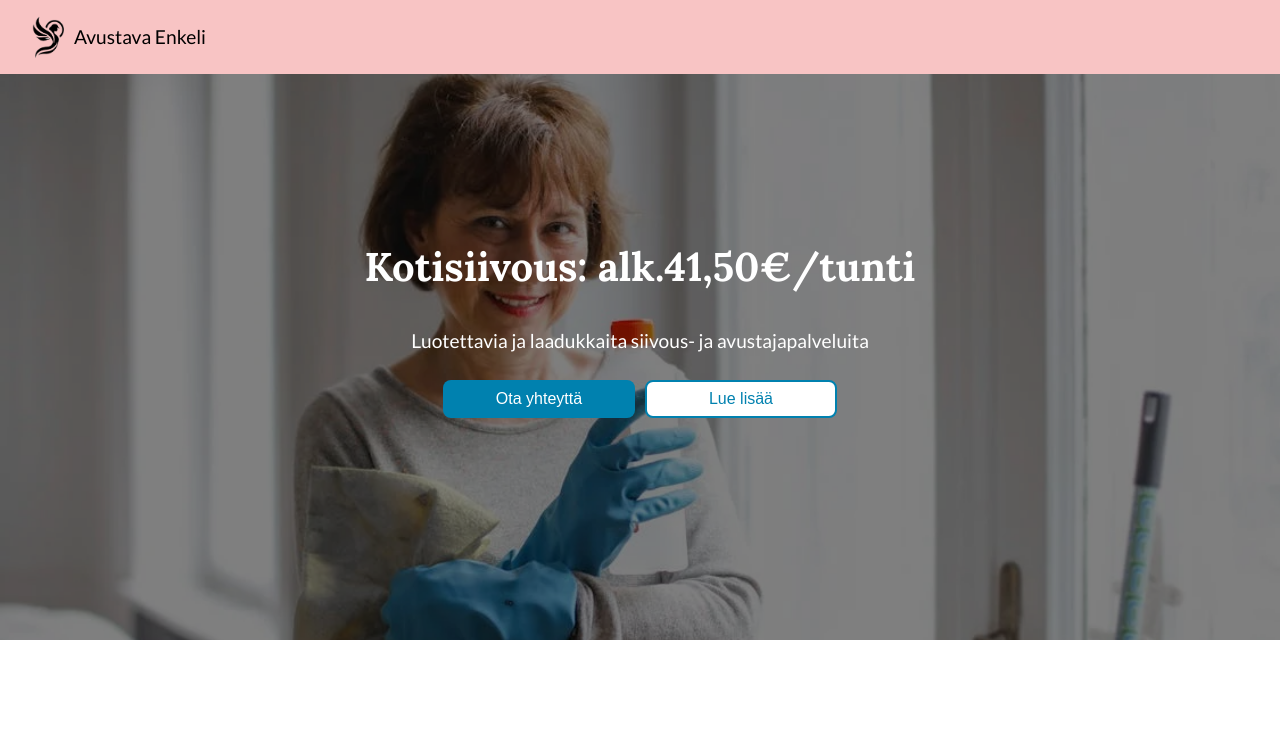
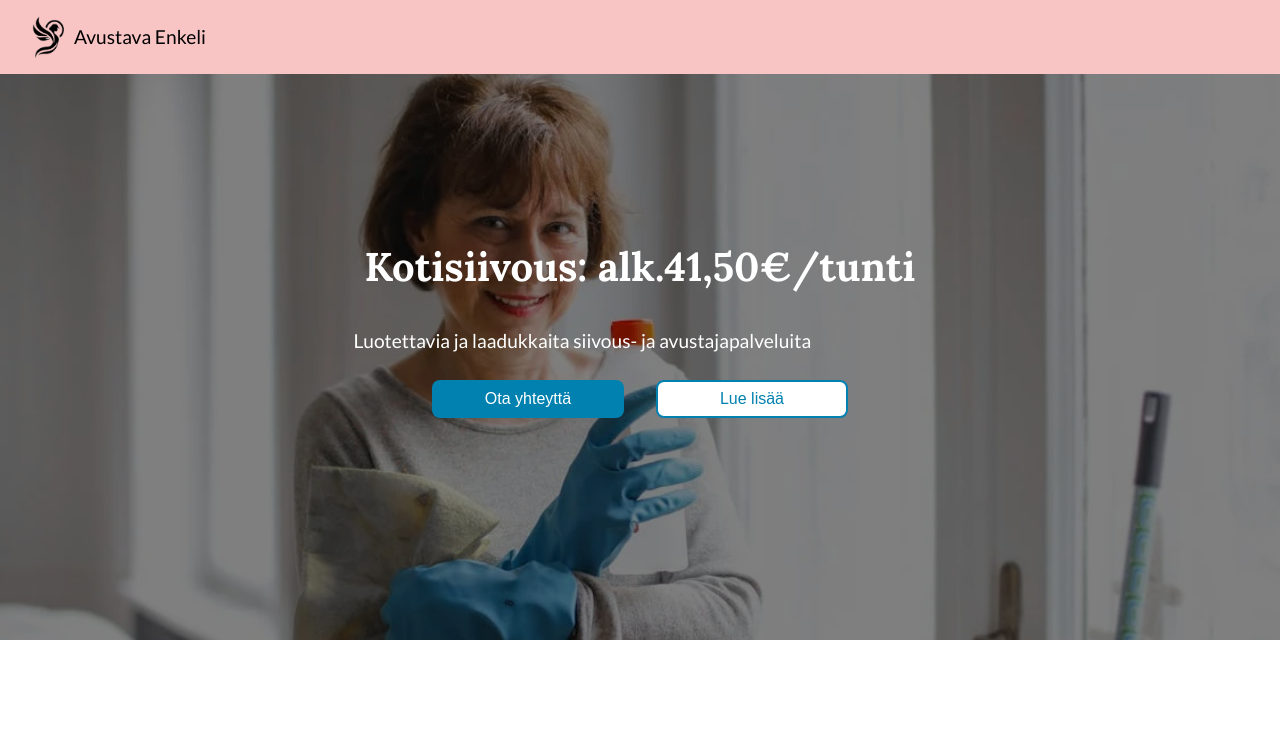
Before and after one commit to anyajegorova/avustava-enkeli, a React (Vite) app: page / in a window 1280 px wide. Shown: the top 734 px of the page. Built offline with nearby package versions, Linux system fonts and the light colour scheme.

Commit message:
reveal for hero section

```diff
--- a/src/ui/components/Hero.tsx
+++ b/src/ui/components/Hero.tsx
@@ -1,18 +1,23 @@
 import '../styles/Hero.css'
 import CustomButton from './CustomButton'
 import CleaningLady2 from '../../assets/images/cleaning-lady2.webp'
+import Reveal from '../../reveal_components/Reveal'
 
 const Hero = () => {
   return (
     <div className="hero-container" style={{ backgroundImage: `url(${CleaningLady2})` }}>
       <div className="hero-overlay">
         <div className="hero-text">
+
+          <Reveal>
             <h1>Kotisiivous: alk.41,50€/tunti</h1>
             <p>Luotettavia ja laadukkaita siivous- ja avustajapalveluita</p>
             <div className="hero-buttons">
               <CustomButton text="Ota yhteyttä" onClick={() => console.log('Clicked')} />
               <CustomButton text="Lue lisää" onClick={() => console.log('Clicked')} filled={false} />
             </div>
+          </Reveal>
+
         </div>
       </div>
     </div>
--- a/src/ui/styles/Hero.css
+++ b/src/ui/styles/Hero.css
@@ -31,9 +31,11 @@
 }
 
 .hero-text {
+  display: flex;
+  flex-direction: column;
+  align-items: center;
+  justify-content: center;
   width: 50%;
-  text-align: center;
-  justify-content: center;
   padding: 1.25rem;
   color: white;
   z-index: 1;
@@ -57,7 +59,7 @@
   width: 100%;
   margin-top: 1.25rem;
   display: flex;
-  gap: 0.625rem;
+  gap: 2rem;
   justify-content: center;
 }
 
```
Lines whose indentation alone changed are shown as unchanged.
